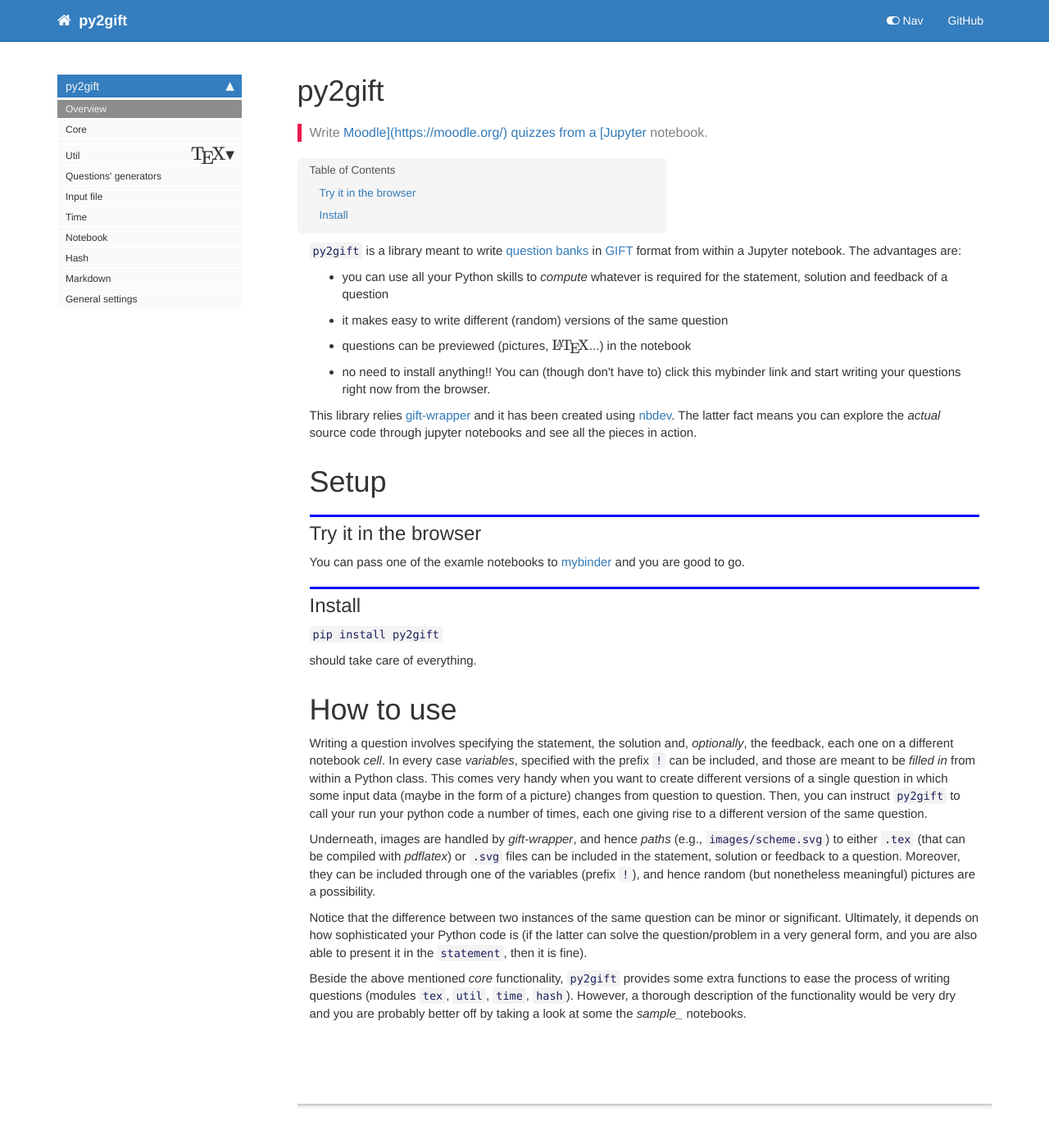
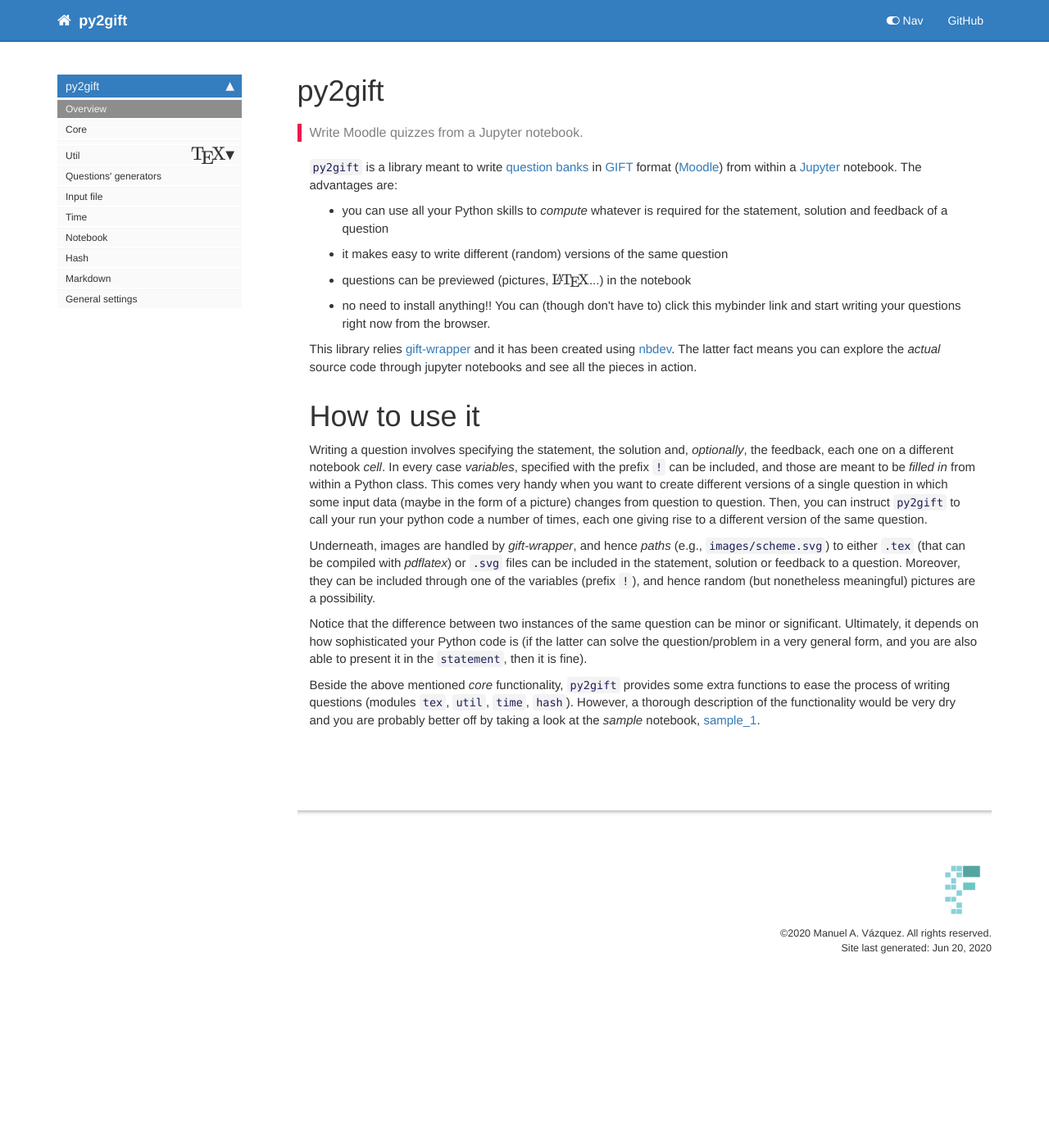
Before and after one commit to manuvazquez/py2gift, a Jekyll site: the page built from docs/index.html, in a window 1280 px wide and 1400 px high. Shown: the top 1390 px of the window at 82% size. Built offline with Jekyll 4.4.1, drawn with Linux system fonts in a browser that asks for light colours; nearby versions of some CDN libraries; comment, search, counter and statistics services are not loaded.

Commit message:
- index.ipynb     - minor changes - make_conda_environment.sh     - added "twine"

```diff
--- a/docs/index.html
+++ b/docs/index.html
@@ -5,8 +5,8 @@
 keywords: fastai
 sidebar: home_sidebar
 
-summary: "Write <a href='https://jupyter.org/'>Moodle](https://moodle.org/) quizzes from a [Jupyter</a> notebook."
-description: "Write <a href='https://jupyter.org/'>Moodle](https://moodle.org/) quizzes from a [Jupyter</a> notebook."
+summary: "Write Moodle quizzes from a Jupyter notebook."
+description: "Write Moodle quizzes from a Jupyter notebook."
 ---
 <!--
 
@@ -49,46 +49,7 @@
 </div>
 <div class="cell border-box-sizing text_cell rendered"><div class="inner_cell">
 <div class="text_cell_render border-box-sizing rendered_html">
-<h1 id="Setup">Setup<a class="anchor-link" href="#Setup"> </a></h1>
-</div>
-</div>
-</div>
-<div class="cell border-box-sizing text_cell rendered"><div class="inner_cell">
-<div class="text_cell_render border-box-sizing rendered_html">
-<h2 id="Try-it-in-the-browser">Try it in the browser<a class="anchor-link" href="#Try-it-in-the-browser"> </a></h2>
-</div>
-</div>
-</div>
-<div class="cell border-box-sizing text_cell rendered"><div class="inner_cell">
-<div class="text_cell_render border-box-sizing rendered_html">
-<p>You can pass one of the examle notebooks to <a href="https://mybinder.org/">mybinder</a> and you are good to go.</p>
-
-</div>
-</div>
-</div>
-<div class="cell border-box-sizing text_cell rendered"><div class="inner_cell">
-<div class="text_cell_render border-box-sizing rendered_html">
-<h2 id="Install">Install<a class="anchor-link" href="#Install"> </a></h2>
-</div>
-</div>
-</div>
-<div class="cell border-box-sizing text_cell rendered"><div class="inner_cell">
-<div class="text_cell_render border-box-sizing rendered_html">
-<p><code>pip install py2gift</code></p>
-
-</div>
-</div>
-</div>
-<div class="cell border-box-sizing text_cell rendered"><div class="inner_cell">
-<div class="text_cell_render border-box-sizing rendered_html">
-<p>should take care of everything.</p>
-
-</div>
-</div>
-</div>
-<div class="cell border-box-sizing text_cell rendered"><div class="inner_cell">
-<div class="text_cell_render border-box-sizing rendered_html">
-<h1 id="How-to-use">How to use<a class="anchor-link" href="#How-to-use"> </a></h1>
+<h1 id="How-to-use-it">How to use it<a class="anchor-link" href="#How-to-use-it"> </a></h1>
 </div>
 </div>
 </div>
@@ -115,7 +76,7 @@
 </div>
 <div class="cell border-box-sizing text_cell rendered"><div class="inner_cell">
 <div class="text_cell_render border-box-sizing rendered_html">
-<p>Beside the above mentioned <em>core</em> functionality, <code>py2gift</code> provides some extra functions to ease the process of writing questions (modules <code>tex</code>, <code>util</code>, <code>time</code>, <code>hash</code>). However, a thorough description of the functionality would be very dry and you are probably better off by taking a look at some the <em>sample_</em> notebooks.</p>
+<p>Beside the above mentioned <em>core</em> functionality, <code>py2gift</code> provides some extra functions to ease the process of writing questions (modules <code>tex</code>, <code>util</code>, <code>time</code>, <code>hash</code>). However, a thorough description of the functionality would be very dry and you are probably better off by taking a look at the <em>sample</em> notebook, <a href="sample_1.ipynb">sample_1</a>.</p>
 
 </div>
 </div>
```
Also changed, not shown: other parts of docs/index.html (+1 -1 lines), README.md, 2 other files.
